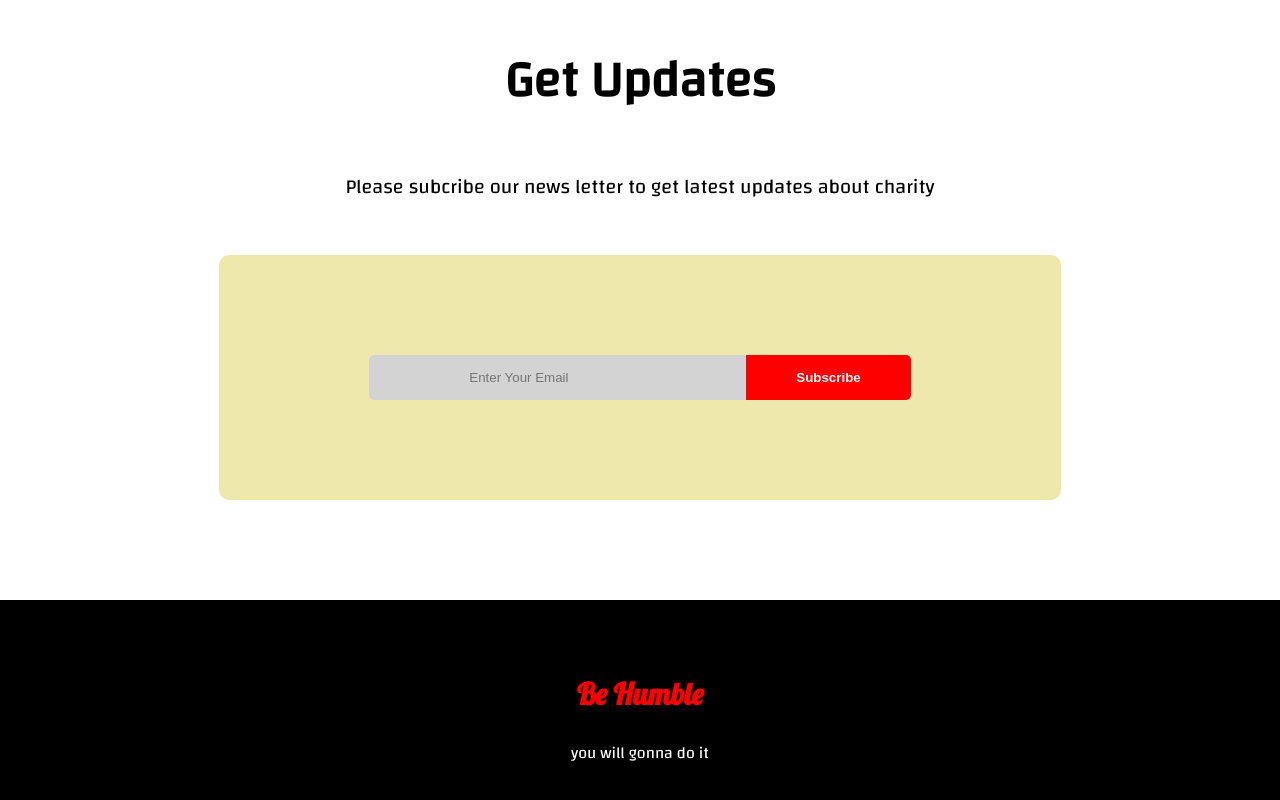
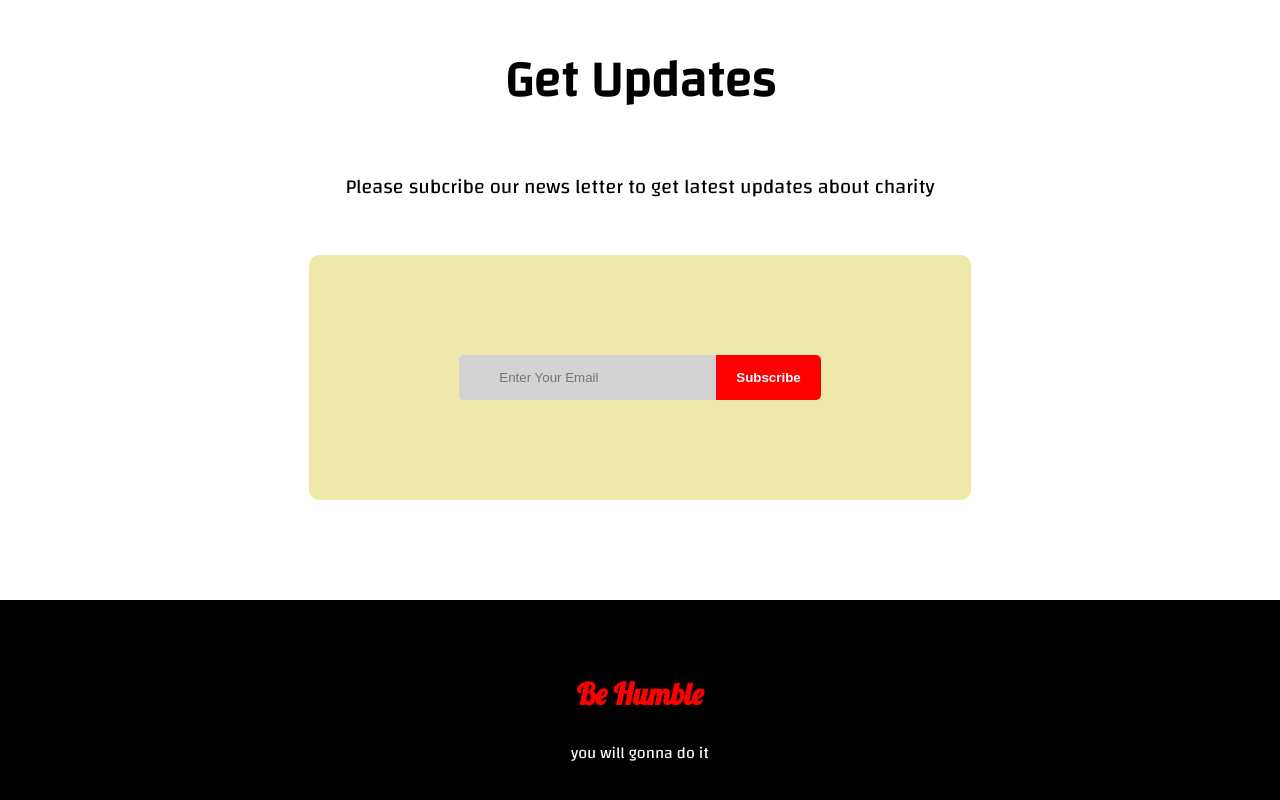
Before and after one commit to nurealammiaji/donate-today, a plain HTML site: page index.html in a window 1280 px wide. Shown: the part 4437-5237 px from the top of the page. Drawn offline with Linux system fonts and the light colour scheme.

Commit message:
form size changed

```diff
--- a/style.css
+++ b/style.css
@@ -147,7 +147,7 @@ h1{
 #email-field{
     border: none;
     background-color: lightgrey;
-    padding: 15px 100px;
+    padding: 15px 40px;
     border-top-left-radius: 5px;
     border-bottom-left-radius: 5px;
 }
@@ -157,7 +157,7 @@ h1{
     color: white;
     font-weight: bold;
     border: none;
-    padding: 15px 50px;
+    padding: 15px 20px;
     background-color: red;
     border-top-right-radius: 5px;
     border-bottom-right-radius: 5px;
```
